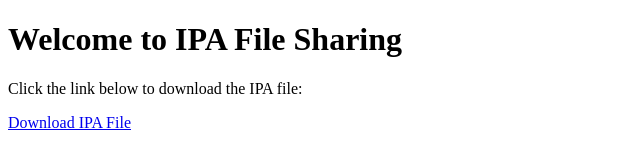
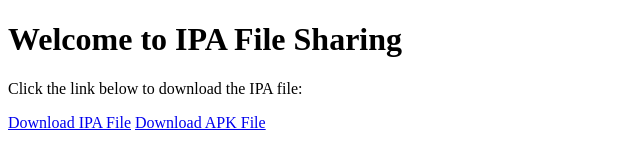
Before and after one commit to qamarabbas408/ota-demo, a plain HTML site: page index.html in a window 1280 px wide. Shown: the whole page, without its empty margins (0-640 px from the left). Drawn offline with Linux system fonts and the light colour scheme.

Commit message:
Update index.html

```diff
--- a/index.html
+++ b/index.html
@@ -10,5 +10,10 @@
       href="itms-services://?action=download-manifest&url=https://www.dropbox.com/scl/fi/80hxn2xkl0s5grfzuyxeh/manifest.plist?rlkey=0vnngfp06ei2edod4isp7mesp&dl=0"
       >Download IPA File</a
     >
+
+    <a
+      href="https://www.dropbox.com/scl/fi/gsg8dobquoa4hc10ofmqs/Memo.apk?rlkey=wxb1pp73dw4j0yx95bs0fuzpf&dl=0"
+      >Download APK  File</a
+    >
   </body>
 </html>
```
